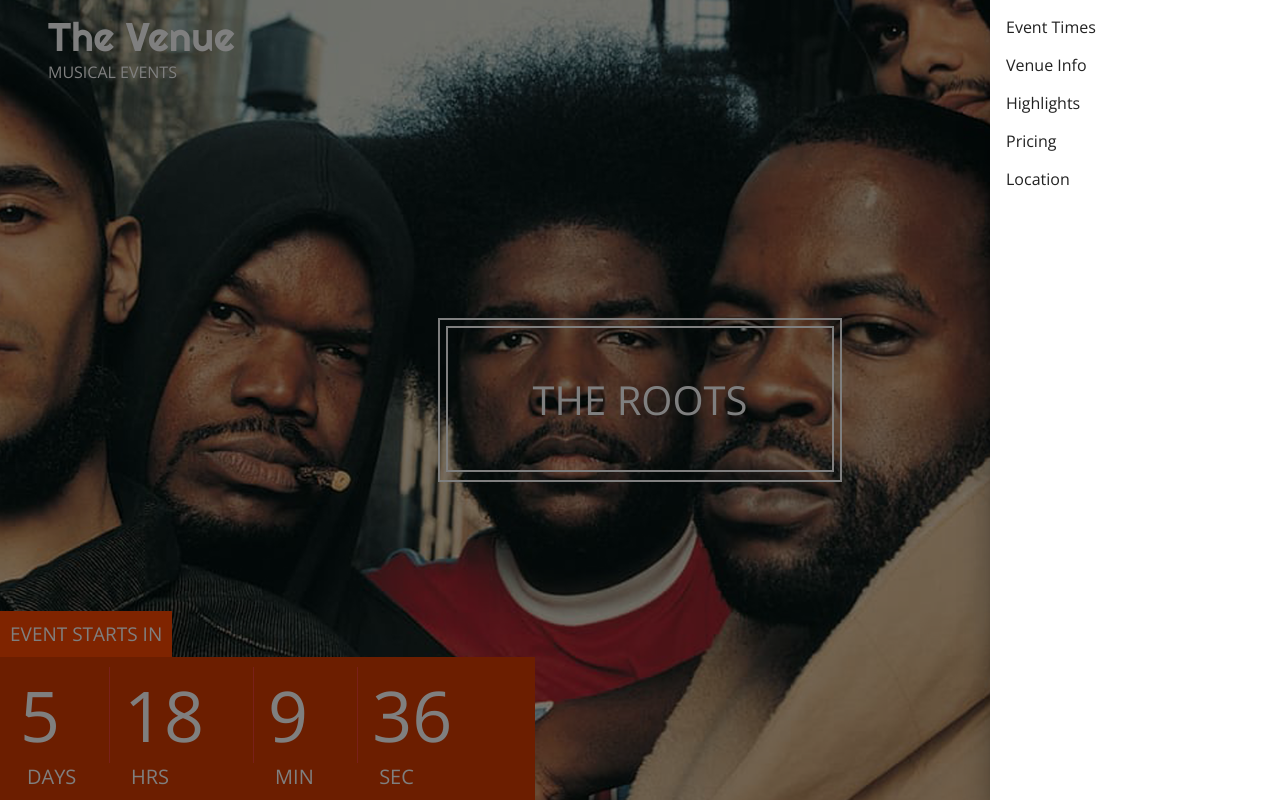
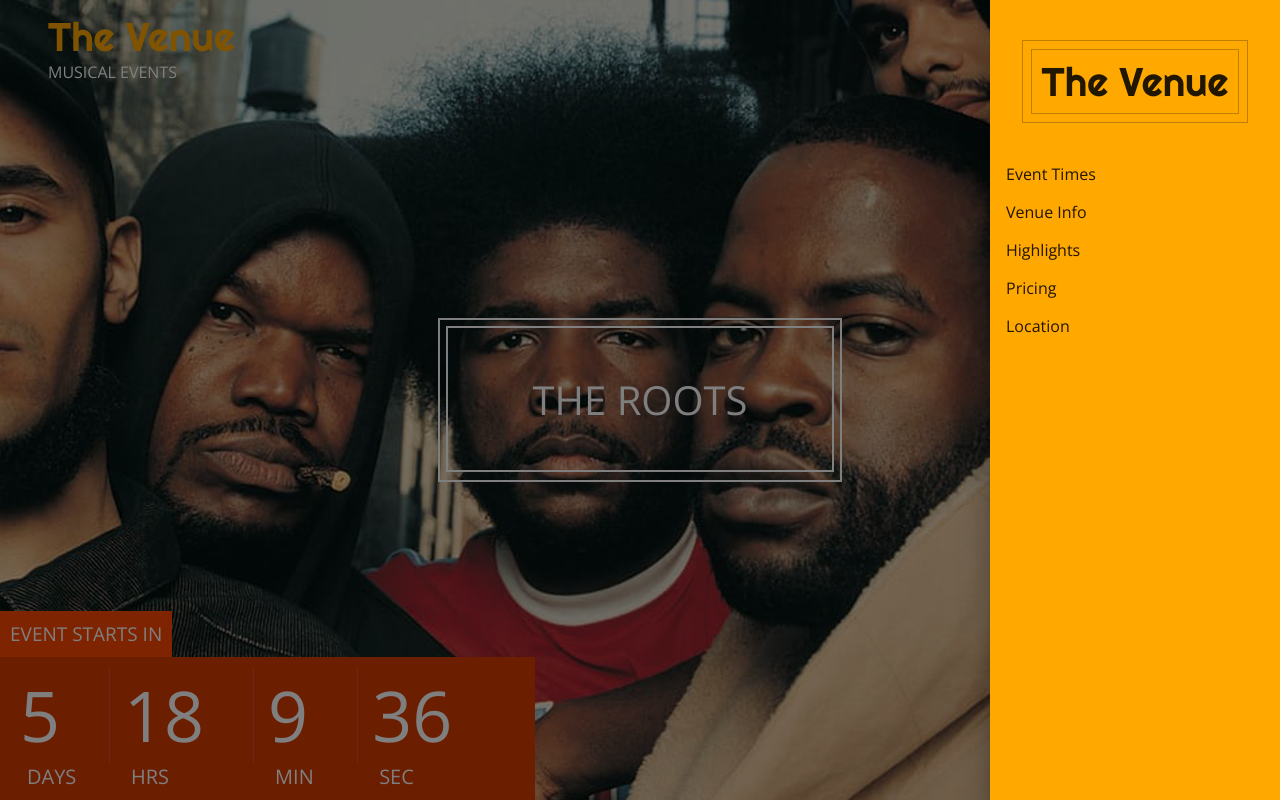
Before and after one commit to morgansegura/venue, a React (Create React App) app: page / in a window 1280 px wide. Both pictures are taken after a click on the button 1232 px from the left and 47 px from the top of the page. Shown: the top 800 px of the page. Built offline with nearby package versions, Linux system fonts and the light colour scheme.

Commit message:
Updates scrollTo method for main navigation

```diff
--- a/src/App.js
+++ b/src/App.js
@@ -1,4 +1,6 @@
 import React from 'react'
+import { Element } from 'react-scroll'
+
 import {
 	Featured,
 	Footer,
@@ -14,11 +16,21 @@
 	return (
 		<div className='main'>
 			<Header />
-			<Featured />
-			<Venue />
-			<Highlights />
-			<Pricing />
-			<Location />
+			<Element name='featured'>
+				<Featured />
+			</Element>
+			<Element name='venue'>
+				<Venue />
+			</Element>
+			<Element name='highlights'>
+				<Highlights />
+			</Element>
+			<Element name='pricing'>
+				<Pricing />
+			</Element>
+			<Element name='location'>
+				<Location />
+			</Element>
 			<Footer />
 		</div>
 	)
--- a/src/components/side-drawer/index.jsx
+++ b/src/components/side-drawer/index.jsx
@@ -1,26 +1,38 @@
 import React from 'react'
+import { scroller } from 'react-scroll'
 
 import Drawer from '@material-ui/core/Drawer'
 import List from '@material-ui/core/List'
 import ListItem from '@material-ui/core/ListItem'
 
 const SideDrawer = ({ anchor, state, onClick }) => {
+	const scrollToSection = el => {
+		scroller.scrollTo(el, {
+			duration: 1500,
+			delay: 100,
+			smooth: true,
+		})
+	}
+
 	return (
 		<Drawer anchor={anchor} open={state[anchor]} onClose={onClick}>
-			<List components='nav' style={{ width: '290px' }}>
-				<ListItem button onClick={() => console.log('Event Times')}>
+			<List components='nav'>
+				<div className='font_righteous sidedrawer_logo_venue'>
+					The Venue
+				</div>
+				<ListItem button onClick={() => scrollToSection('featured')}>
 					Event Times
 				</ListItem>
-				<ListItem button onClick={() => console.log('Venue Info')}>
+				<ListItem button onClick={() => scrollToSection('venue')}>
 					Venue Info
 				</ListItem>
-				<ListItem button onClick={() => console.log('Highlights')}>
+				<ListItem button onClick={() => scrollToSection('highlights')}>
 					Highlights
 				</ListItem>
-				<ListItem button onClick={() => console.log('Pricing')}>
+				<ListItem button onClick={() => scrollToSection('pricing')}>
 					Pricing
 				</ListItem>
-				<ListItem button onClick={() => console.log('Location')}>
+				<ListItem button onClick={() => scrollToSection('location')}>
 					Location
 				</ListItem>
 			</List>
--- a/src/resources/styles.css
+++ b/src/resources/styles.css
@@ -52,10 +52,34 @@
 }
 header .header_logo_venue {
 	font-size: 2.5rem;
+	color: #ffa800;
 }
 
 header .header_logo_title {
 	text-transform: uppercase;
+}
+
+/*====================
+		SIDE DRAWER
+======================*/
+
+.sidedrawer_logo_venue {
+	position: relative;
+	font-size: 2.5rem;
+	text-align: center;
+	padding: 1rem;
+	margin: 2rem;
+	border: 1px solid rgba(0, 0, 0, 0.25);
+}
+.sidedrawer_logo_venue:before {
+	content: '';
+	position: absolute;
+	width: calc(100% - 1.125rem);
+	top: 0.5rem;
+	right: 0.5rem;
+	bottom: 0.5rem;
+	left: 0.5rem;
+	border: 1px solid rgba(0, 0, 0, 0.25);
 }
 
 /*====================
@@ -390,3 +414,8 @@
 	background-color: #ff4800;
 	color: white;
 }
+
+.MuiPaper-root.MuiDrawer-paper.MuiDrawer-paperAnchorRight.MuiPaper-elevation16 {
+	width: 290px;
+	background-color: #ffa800;
+}
```
Also changed, not shown: 1 other file (tests, documents, lock files or other folders).
